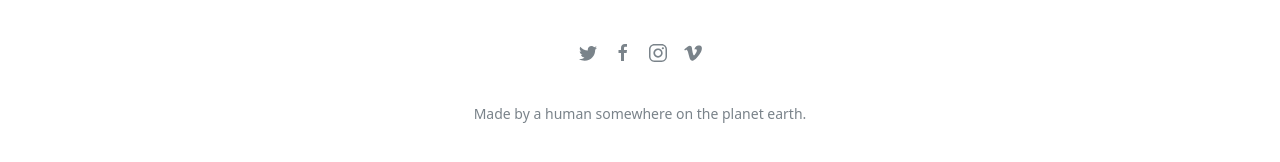
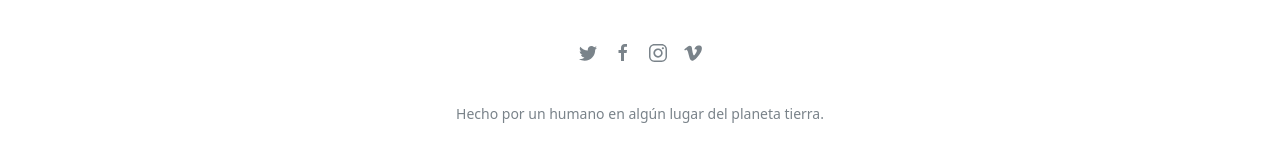
Before and after one commit to jelmii/jelmii.github.io, a Jekyll site: the page built from index.md, in a window 1280 px wide and 900 px high, scrolled down 1480 px. Shown: the part 706-868 px from the top of the window. Built offline with Jekyll 4.4.1, drawn with Linux system fonts in a browser that asks for light colours.

Commit message:
Update _config.yml

```diff
--- a/_config.yml
+++ b/_config.yml
@@ -54,7 +54,7 @@ twitter_username:
 
 # Default footer image settings
 footer:
-    copyright:      Made by a <a href="https://bankhing.com/">human</a> somewhere on the planet earth.
+    copyright:      Hecho por un <a href="https://bankhing.com/"> humano </a> en algún lugar del planeta tierra.
 
 # Disqus comments shortname, requires Disqus account https://disqus.com/
 disqus:
```
